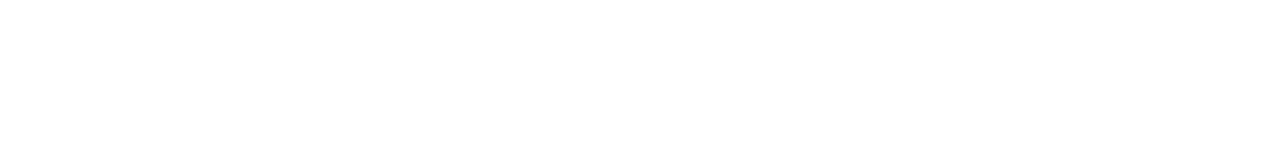
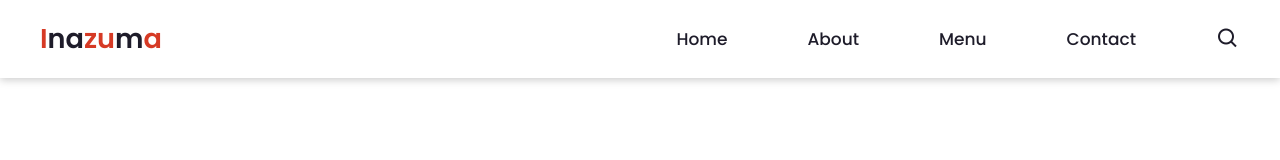
Before and after one commit to ryanfelipe87/food-store-app, a plain HTML site: page index.html in a window 1280 px wide. Drawn offline with nearby package versions, Linux system fonts and the light colour scheme.

Commit message:
First stage: nav-bar

```diff
--- a/index.html
+++ b/index.html
@@ -3,9 +3,27 @@
 <head>
     <meta charset="UTF-8">
     <meta name="viewport" content="width=device-width, initial-scale=1.0">
+    <link href='https://unpkg.com/boxicons@2.1.2/css/boxicons.min.css' rel="stylesheet">
+    <link href="styles.css" rel="stylesheet">
     <title>Inazuma</title>
 </head>
 <body>
-
+    <header>
+        <nav class="navigation">
+            <a href="#" class="logo">I<span>na</span>zu<span>m</span>a</a>
+            <ul class="nav-menu">
+                <li class="nav-item"><a href="#">Home</a></li>
+                <li class="nav-item"><a href="#">About</a></li>
+                <li class="nav-item"><a href="#">Menu</a></li>
+                <li class="nav-item"><a href="#">Contact</a></li>
+                <i class='bx bx-search'></i>
+            </ul>
+            <div class="menu">
+                <span class="bar"></span>
+                <span class="bar"></span>
+                <span class="bar"></span>
+            </div>
+        </nav>
+    </header>
 </body>
 </html>
--- a/styles.css
+++ b/styles.css
@@ -0,0 +1,84 @@
+@import url('https://fonts.googleapis.com/css?family=Poppins:wght@300;400;500;600;700&display=swap');
+
+*{
+    margin: 0;
+    padding: 0;
+    box-sizing: border-box;
+    font-family: 'Poppins', sans-serif;
+    list-style: none;
+    text-decoration: none;
+}
+
+:root{
+    --red:#d63a25;
+    --white:#fff;
+    --dark:#1e1c2a;
+}
+
+body{
+    color: var(--dark);
+    background: var(--white);
+}
+
+.navigation{
+    display: flex;
+    justify-content: space-between;
+    align-items: center;
+    padding: 18px 40px;
+    box-shadow: 0 0.1rem 0.5rem #ccc;
+    width: 100%;
+    background: var(--white);
+    transition: all 0.5s;
+}
+
+.navigation .logo{
+    color: var(--red);
+    font-size: 1.7rem;
+    font-weight: 600;
+}
+
+.logo span{
+    color: var(--dark);
+}
+
+.navigation ul{
+    display: flex;
+    align-items: center;
+    gap: 5rem;
+}
+
+.navigation ul li a{
+    color: var(--dark);
+    font-size: 17px;
+    font-weight: 500;
+    transition: all 0.5s;
+}
+
+.navigation ul li a:hover{
+    color: var(--red);
+}
+
+.navigation i{
+    cursor: pointer;
+    font-size: 1.5rem;
+}
+
+.menu{
+    cursor: pointer;
+    display: none;
+}
+
+.menu .bar{
+    display: block;
+    width: 28px;
+    height: 3px;
+    border-radius: 3px;
+    background: var(--dark);
+    margin: 5px auto;
+    transition: all 0.3s;
+}
+
+.menu .bar:nth-child(1),
+.menu .bar:nth-child(3){
+    background: var(--red);
+}
```
